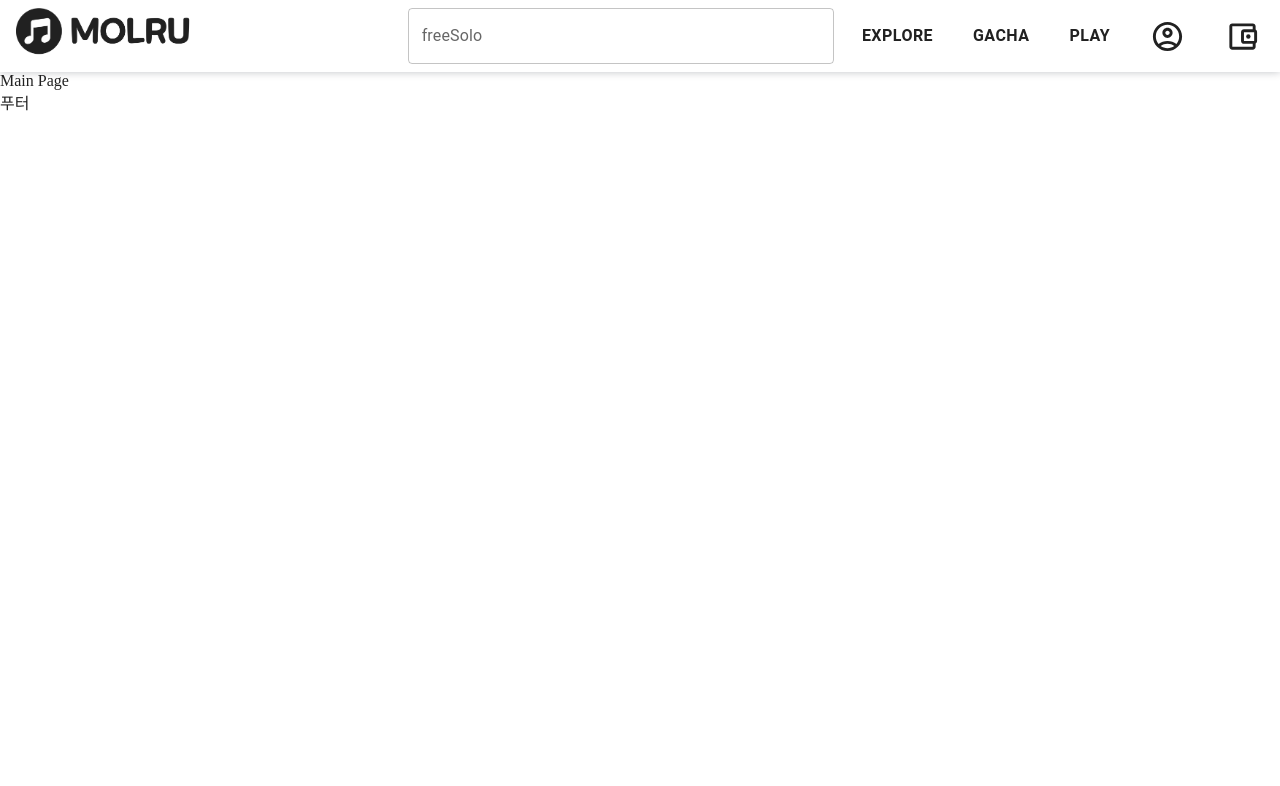
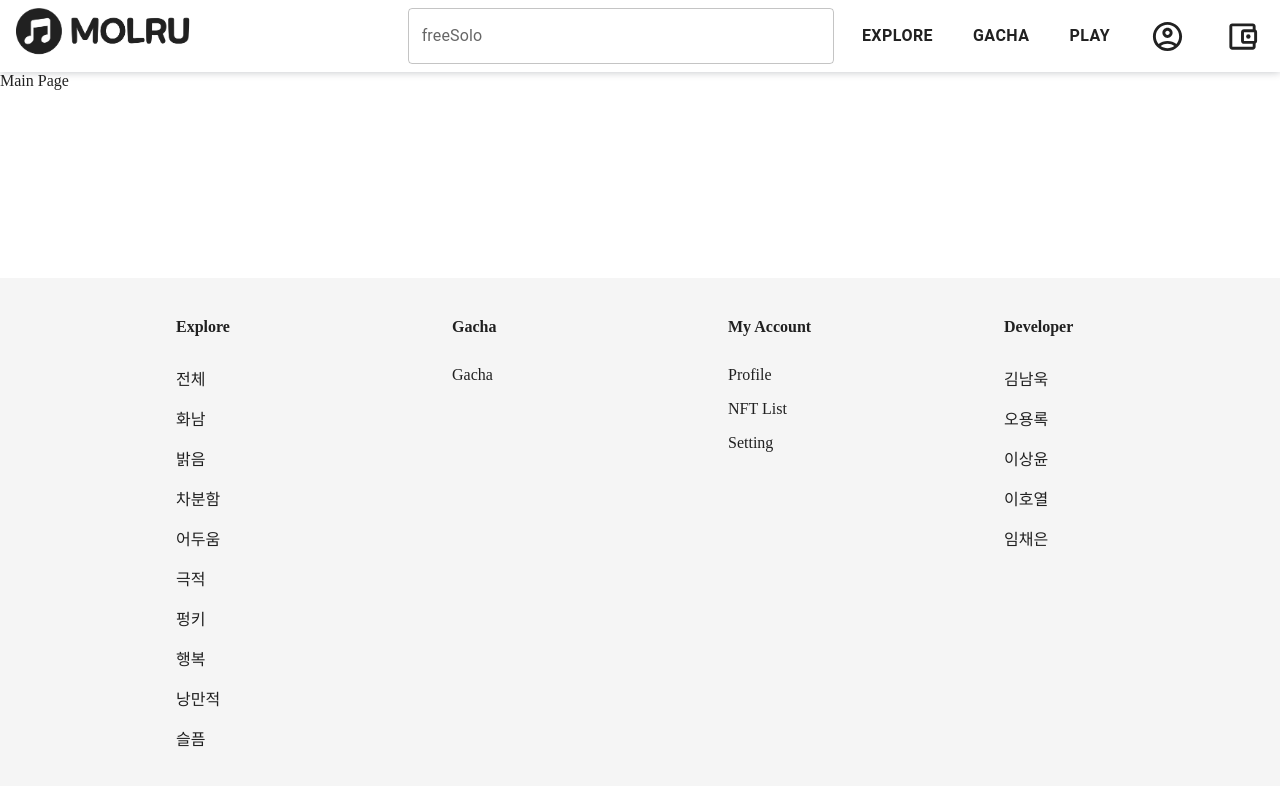
Before and after one commit to skadnr0621/MolRu, a React (Create React App) app in the folder frontend/: page /main in a window 1280 px wide. Shown: the top 786 px of the page. Built offline with nearby package versions, Linux system fonts and the light colour scheme.

Commit message:
Feat: 푸터 추가

```diff
--- /dev/null
+++ b/frontend/src/components/FooterItem.js
@@ -0,0 +1,33 @@
+// import { Link } from 'react-router-dom'
+import Box from '@mui/material/Box'
+import Stack from '@mui/material/Stack'
+import Link from '@mui/material/Link'
+
+const FooterItem = ({ item }) => {
+  const key = Object.keys(item)
+  const values = item[key]
+
+  return (
+    <Box
+      sx={{
+        display: 'flex',
+        flexDirection: 'column',
+        height: '100%',
+        width: '100px',
+      }}
+    >
+      <Link href="#" underline="none" mb="30px" sx={{ fontWeight: 'bold' }}>
+        {key}
+      </Link>
+      <Stack spacing={2}>
+        {values.map((value) => (
+          <Link href="#" underline="hover">
+            {value}
+          </Link>
+        ))}
+      </Stack>
+    </Box>
+  )
+}
+
+export default FooterItem
--- a/frontend/src/layouts/main/Footer.js
+++ b/frontend/src/layouts/main/Footer.js
@@ -1,7 +1,61 @@
 import React from 'react'
+import FooterItem from 'components/FooterItem'
+import Logo from 'components/Logo'
+import { styled } from '@mui/material/styles'
+import Box from '@mui/material/Box'
+import Stack from '@mui/material/Stack'
+import Link from '@mui/material/Link'
 
 const Footer = () => {
-  return <div>푸터</div>
+  const FooterStyle = styled('div')({
+    backgroundColor: '#f5f5f5',
+    width: '100%',
+    height: 'auto',
+    bottom: '0px',
+    position: 'fixed',
+    paddingTop: '40px',
+    paddingBottom: '50px',
+  })
+
+  const items = [
+    {
+      Explore: [
+        '전체',
+        '화남',
+        '밝음',
+        '차분함',
+        '어두움',
+        '극적',
+        '펑키',
+        '행복',
+        '낭만적',
+        '슬픔',
+      ],
+    },
+    { Gacha: ['Gacha'] },
+    { 'My Account': ['Profile', 'NFT List', 'Setting'] },
+    { Developer: ['김남욱', '오용록', '이상윤', '이호열', '임채은'] },
+  ]
+
+  return (
+    <FooterStyle>
+      {/* <Logo height="45px" /> */}
+      <Box
+        sx={{
+          display: 'flex',
+          width: '100%',
+          height: '100%',
+          maxWidth: '1280px',
+          margin: '0 auto',
+          justifyContent: 'space-evenly',
+        }}
+      >
+        {items.map((item) => (
+          <FooterItem item={item} />
+        ))}
+      </Box>
+    </FooterStyle>
+  )
 }
 
 export default Footer
```
